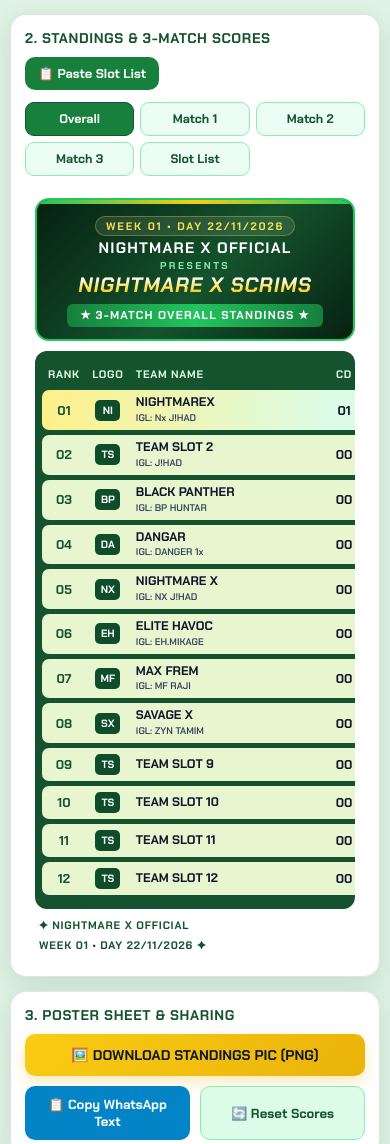
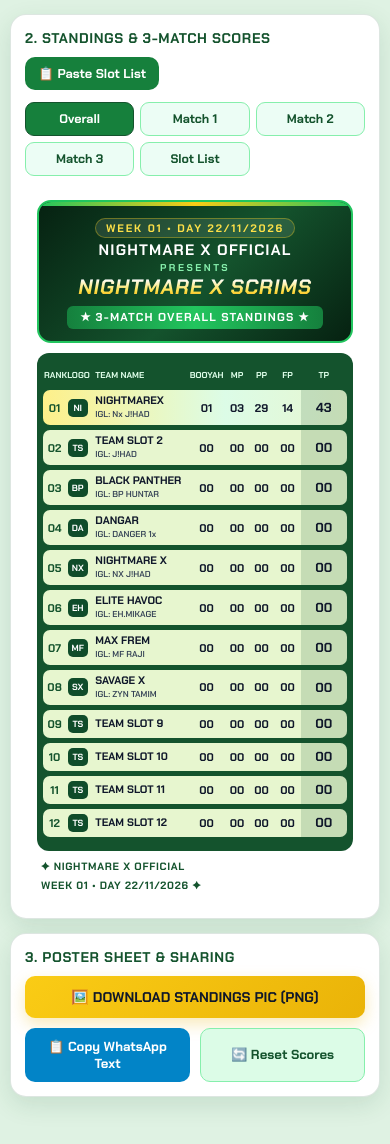
Before and after one commit to tomarid52-ops/Point-Tabil, a plain HTML site: page index.html in a window 390 px wide. Shown: the top 1144 px of the page. Drawn offline with nearby package versions, Linux system fonts and the light colour scheme.

Commit message:
Update index.html

```diff
--- a/index.html
+++ b/index.html
@@ -14,13 +14,10 @@
       --card-bg: #ffffff;
       --green-deep: #14532d;
       --green-mid: #16803c;
-      --green-bright: #1ea84f;
       --row-bg: #e7f6cf;
       --row-top: #fef08a;
-      --gold: #f59e0b;
       --blue-btn: #0284c7;
       --text-dark: #0f172a;
-      --text-muted: #475569;
     }
 
     * {
@@ -38,7 +35,7 @@
     }
 
     .wrap {
-      max-width: 760px;
+      max-width: 780px;
       margin: 0 auto;
     }
 
@@ -113,7 +110,15 @@
       border-color: var(--green-deep);
     }
 
-    /* Updated High-Impact Poster Banner */
+    /* Exportable Poster + Table */
+    .export-card {
+      width: 100%;
+      background: #ffffff;
+      border-radius: 16px;
+      padding: 12px;
+      overflow: hidden;
+    }
+
     .poster-banner {
       position: relative;
       background: linear-gradient(135deg, #062111 0%, #14532d 55%, #062111 100%);
@@ -189,39 +194,34 @@
       border-radius: 6px;
     }
 
-    /* Exportable Table Card */
-    .export-card {
-      background: #ffffff;
-      border-radius: 14px;
-      padding: 10px;
-    }
-
     .board {
       background: var(--green-deep);
       border-radius: 12px;
-      padding: 7px 7px 9px;
-      overflow-x: auto;
+      padding: 7px 6px 9px;
+      width: 100%;
     }
 
     table {
       width: 100%;
+      table-layout: fixed;
       border-collapse: separate;
       border-spacing: 0 5px;
-      min-width: 480px;
     }
 
     thead th {
       color: #dcfce7;
-      font-size: 0.68rem;
+      font-size: 0.62rem;
       font-weight: 700;
-      letter-spacing: 0.7px;
+      letter-spacing: 0.4px;
       text-transform: uppercase;
-      padding: 4px 6px;
+      padding: 4px 3px;
       text-align: center;
+      white-space: nowrap;
     }
 
     thead th.left {
       text-align: left;
+      padding-left: 6px;
     }
 
     tbody tr {
@@ -233,16 +233,20 @@
     }
 
     tbody td {
-      padding: 6px 6px;
-      font-size: 0.8rem;
+      padding: 6px 3px;
+      font-size: 0.76rem;
       font-weight: 700;
       text-align: center;
       vertical-align: middle;
       color: var(--text-dark);
+      white-space: nowrap;
+      overflow: hidden;
+      text-overflow: ellipsis;
     }
 
     tbody td.left {
       text-align: left;
+      padding-left: 6px;
     }
 
     tbody td:first-child {
@@ -254,45 +258,50 @@
     tbody td:last-child {
       border-top-right-radius: 7px;
       border-bottom-right-radius: 7px;
-      background: rgba(20, 83, 45, 0.14);
-      font-size: 0.86rem;
+      background: rgba(20, 83, 45, 0.16);
+      font-size: 0.82rem;
+      font-weight: 700;
     }
 
     .logo-badge {
       display: inline-flex;
       align-items: center;
       justify-content: center;
-      width: 25px;
-      height: 21px;
+      width: 24px;
+      height: 20px;
       border-radius: 5px;
       background: #0f4c2a;
       color: #fff;
-      font-size: 0.66rem;
+      font-size: 0.64rem;
       font-weight: 700;
     }
 
     .t-name {
       display: block;
-      font-size: 0.78rem;
+      font-size: 0.74rem;
       font-weight: 700;
       color: #0f172a;
       line-height: 1.1;
       text-transform: uppercase;
+      overflow: hidden;
+      text-overflow: ellipsis;
     }
 
     .t-igl {
       display: block;
-      font-size: 0.6rem;
+      font-size: 0.58rem;
       font-weight: 600;
       color: #334155;
       margin-top: 1px;
+      overflow: hidden;
+      text-overflow: ellipsis;
     }
 
     .mini-input {
-      width: 44px;
-      padding: 3px 4px;
+      width: 42px;
+      padding: 3px 3px;
       text-align: center;
-      font-size: 0.76rem;
+      font-size: 0.74rem;
       font-weight: 700;
       border-radius: 5px;
       border: 1px solid #86efac;
@@ -308,9 +317,9 @@
       align-items: center;
       flex-wrap: wrap;
       gap: 6px;
-      font-size: 0.68rem;
+      font-size: 0.66rem;
       font-weight: 700;
-      letter-spacing: 0.8px;
+      letter-spacing: 0.7px;
       color: var(--green-deep);
       text-transform: uppercase;
     }
@@ -396,6 +405,26 @@
       .banner-edit-grid {
         grid-template-columns: 1fr;
       }
+      thead th {
+        font-size: 0.54rem;
+        padding: 4px 1px;
+        letter-spacing: 0;
+      }
+      tbody td {
+        font-size: 0.7rem;
+        padding: 5px 1px;
+      }
+      .t-name {
+        font-size: 0.68rem;
+      }
+      .t-igl {
+        font-size: 0.54rem;
+      }
+      .logo-badge {
+        width: 20px;
+        height: 18px;
+        font-size: 0.56rem;
+      }
     }
   </style>
 </head>
@@ -438,6 +467,16 @@
 
         <div class="board">
           <table>
+            <colgroup>
+              <col style="width: 8%;" />
+              <col style="width: 8%;" />
+              <col style="width: 34%;" />
+              <col style="width: 13%;" />
+              <col style="width: 8%;" />
+              <col style="width: 9%;" />
+              <col style="width: 9%;" />
+              <col style="width: 16%;" />
+            </colgroup>
             <thead id="tableHead"></thead>
             <tbody id="tableBody"></tbody>
           </table>
@@ -464,7 +503,7 @@
   </div>
 
   <script>
-    const KEY = "nx_3match_points_v4";
+    const KEY = "nx_3match_points_v5";
     let currentTab = "overall";
 
     const defaultTeams = [
@@ -525,17 +564,17 @@
 
     function computeTeamStats(t) {
       const matches = [t.m1, t.m2, t.m3];
-      let cd = 0, mp = 0, pp = 0, fp = 0;
+      let booyah = 0, mp = 0, pp = 0, fp = 0;
       matches.forEach(m => {
         const mpp = Number(m.pp) || 0;
         const mfp = Number(m.fp) || 0;
         const mcd = Number(m.cd) || 0;
         if (mpp > 0 || mfp > 0 || mcd > 0) mp += 1;
-        cd += mcd;
+        booyah += mcd;
         pp += mpp;
         fp += mfp;
       });
-      return { cd, mp, pp, fp, tp: pp + fp };
+      return { booyah, mp, pp, fp, tp: pp + fp };
     }
 
     function renderAll() {
@@ -561,20 +600,20 @@
       if (currentTab === "overall") {
         thead.innerHTML = `
           <tr>
-            <th style="width:42px;">RANK</th>
-            <th style="width:44px;">LOGO</th>
+            <th>RANK</th>
+            <th>LOGO</th>
             <th class="left">TEAM NAME</th>
-            <th style="width:36px;">CD</th>
-            <th style="width:36px;">MP</th>
-            <th style="width:40px;">PP</th>
-            <th style="width:40px;">FP</th>
-            <th style="width:44px;">TP</th>
+            <th>BOOYAH</th>
+            <th>MP</th>
+            <th>PP</th>
+            <th>FP</th>
+            <th>TP</th>
           </tr>
         `;
 
         const rows = appState.teams
           .map((t, idx) => ({ ...t, idx, stats: computeTeamStats(t) }))
-          .sort((a, b) => b.stats.tp - a.stats.tp || b.stats.cd - a.stats.cd || b.stats.fp - a.stats.fp || a.slot - b.slot);
+          .sort((a, b) => b.stats.tp - a.stats.tp || b.stats.booyah - a.stats.booyah || b.stats.fp - a.stats.fp || a.slot - b.slot);
 
         rows.forEach((r, i) => {
           const tr = document.createElement("tr");
@@ -586,7 +625,7 @@
               <span class="t-name">${esc(r.name)}</span>
               ${r.igl ? `<span class="t-igl">IGL: ${esc(r.igl)}</span>` : ""}
             </td>
-            <td>${pad2(r.stats.cd)}</td>
+            <td>${pad2(r.stats.booyah)}</td>
             <td>${pad2(r.stats.mp)}</td>
             <td>${pad2(r.stats.pp)}</td>
             <td>${pad2(r.stats.fp)}</td>
@@ -598,12 +637,12 @@
         const mKey = currentTab;
         thead.innerHTML = `
           <tr>
-            <th style="width:42px;">SLOT</th>
-            <th class="left">TEAM NAME</th>
-            <th style="width:52px;">BOOYAH</th>
-            <th style="width:56px;">PP</th>
-            <th style="width:56px;">FP</th>
-            <th style="width:50px;">TP</th>
+            <th style="width:9%;">SLOT</th>
+            <th class="left" style="width:39%;">TEAM NAME</th>
+            <th style="width:14%;">BOOYAH</th>
+            <th style="width:13%;">PP</th>
+            <th style="width:13%;">FP</th>
+            <th style="width:12%;">TP</th>
           </tr>
         `;
 
@@ -636,10 +675,10 @@
       } else if (currentTab === "slots") {
         thead.innerHTML = `
           <tr>
-            <th style="width:46px;">SLOT</th>
-            <th style="width:46px;">LOGO</th>
-            <th class="left">TEAM NAME</th>
-            <th class="left">IGL NAME</th>
+            <th style="width:12%;">SLOT</th>
+            <th style="width:12%;">LOGO</th>
+            <th class="left" style="width:40%;">TEAM NAME</th>
+            <th class="left" style="width:36%;">IGL NAME</th>
           </tr>
         `;
         appState.teams.forEach(t => {
@@ -660,16 +699,31 @@
       const btn = document.getElementById("downloadPicBtn");
       const orig = btn.innerHTML;
       btn.disabled = true;
-      btn.innerHTML = "⏳ DOWNLOADING PNG...";
+      btn.innerHTML = "⏳ DOWNLOADING FULL PNG...";
 
       try {
         if (document.fonts && document.fonts.ready) await document.fonts.ready;
+
+        const exportWidth = 720;
         const canvas = await html2canvas(target, {
-          scale: 3,
+          scale: 2.5,
           useCORS: true,
           backgroundColor: "#ffffff",
-          logging: false
+          width: exportWidth,
+          windowWidth: exportWidth,
+          scrollX: 0,
+          scrollY: 0,
+          logging: false,
+          onclone: (clonedDoc) => {
+            const clonedCard = clonedDoc.getElementById("exportCard");
+            if (clonedCard) {
+              clonedCard.style.width = exportWidth + "px";
+              clonedCard.style.maxWidth = exportWidth + "px";
+              clonedCard.style.overflow = "visible";
+            }
+          }
         });
+
         const url = canvas.toDataURL("image/png", 1.0);
         const a = document.createElement("a");
         a.href = url;
```
